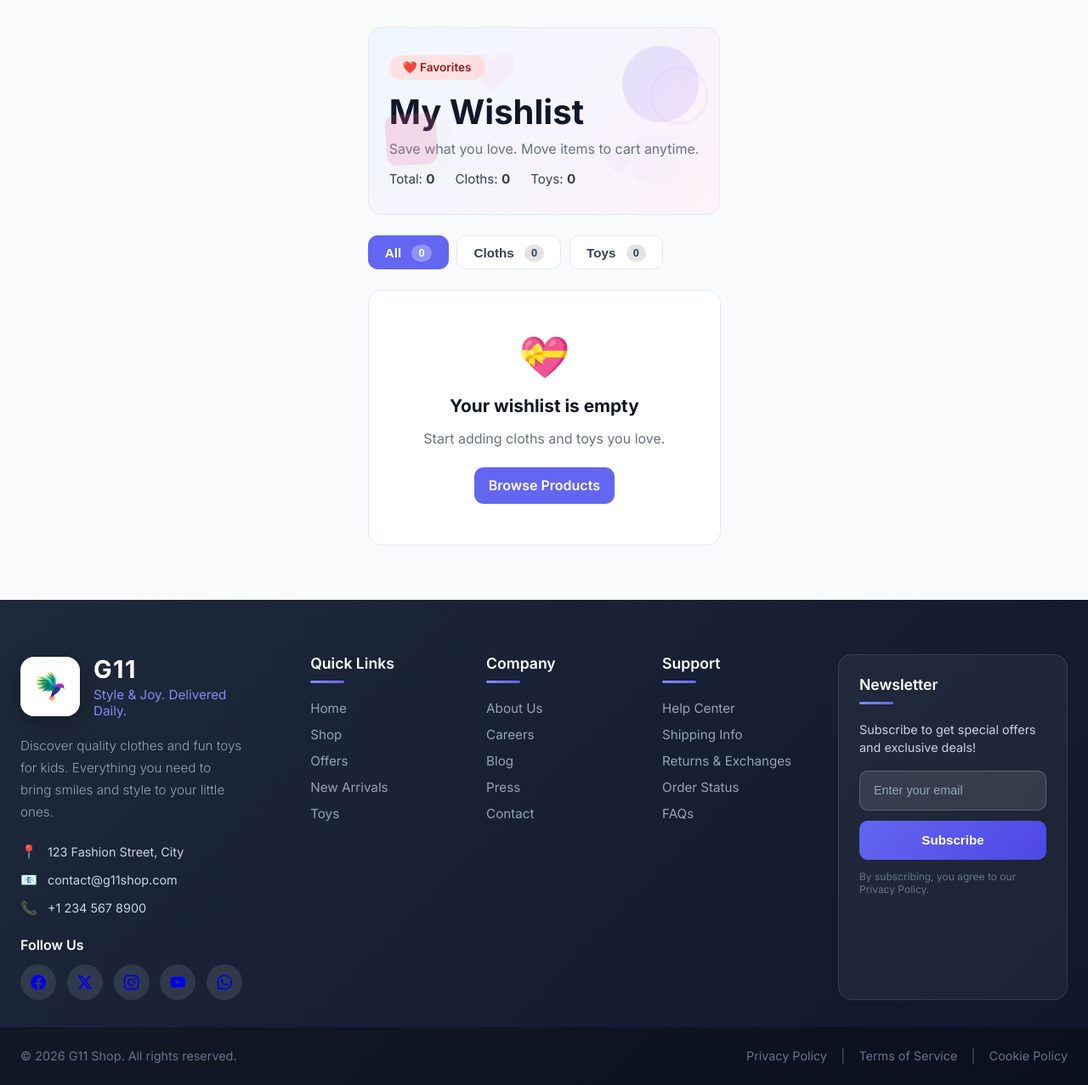
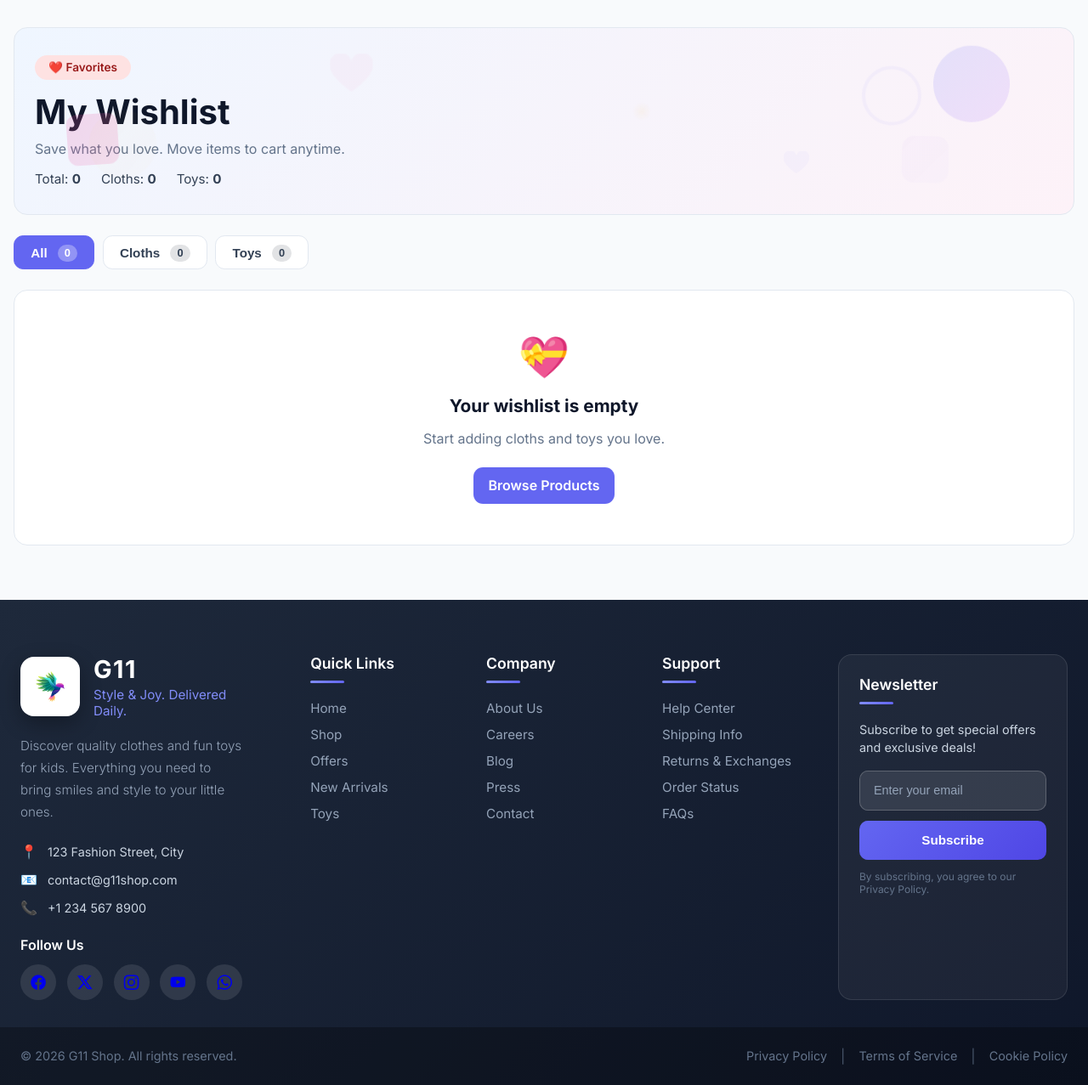
Before and after one commit to G-N-Deshan/Ecommerce-Project-cloths-toys, a Django app: page /wishlist/ in a window 1280 px wide. Shown: the part 200-1477 px from the top of the page at 85% size. Run offline with Django 5.2, Linux system fonts and the light colour scheme; the visitor is signed in with stand-in values (Sample User, id 1); data comes from the database, SQL or seed files in the repository; data that the repository does not hold is empty.

Commit message:
fix wishlist page UI issuse.

```diff
--- a/static/wishlist.css
+++ b/static/wishlist.css
@@ -18,9 +18,15 @@ body {
 }
 
 .wishlist-page {
-    max-width: 1200px;
+    display: block;
+    width: min(1320px, calc(100% - 2rem));
+    max-width: none;
     margin: 0 auto;
-    padding: 2rem 1rem 4rem;
+    padding: 2rem 0 4rem;
+}
+
+.wishlist-page > * {
+    width: 100%;
 }
 
 /* Hero Section */
@@ -240,10 +246,12 @@ body {
 /* Content */
 .wishlist-content {
     min-height: 300px;
+    width: 100%;
 }
 
 .wishlist-tab-pane {
     display: none;
+    width: 100%;
 }
 
 .wishlist-tab-pane.is-active {
@@ -277,8 +285,9 @@ body {
 /* Grid */
 .wishlist-grid {
     display: grid;
-    grid-template-columns: repeat(auto-fill, minmax(240px, 1fr));
+    grid-template-columns: repeat(auto-fit, minmax(250px, 1fr));
     gap: 1.5rem;
+    width: 100%;
 }
 
 /* Cards */
@@ -400,7 +409,8 @@ body {
 /* Responsive */
 @media (max-width: 768px) {
     .wishlist-page {
-        padding: 1.2rem .8rem 2.5rem;
+        width: calc(100% - 1rem);
+        padding: 1.2rem 0 2.5rem;
     }
 
     .wishlist-card-media {
```
